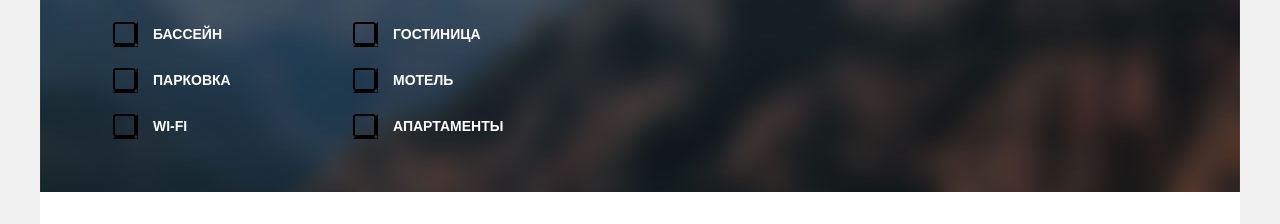
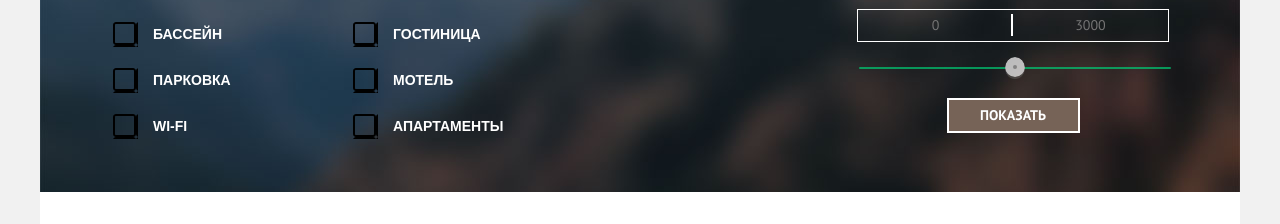
Before and after one commit to Khebnev/Sedona, a plain HTML site: page sedona-hotels.html in a window 1280 px wide. Shown: the part 110-334 px from the top of the page. Drawn offline with Linux system fonts and the light colour scheme.

Commit message:
Добавил базовые стили для блока фильтров

```diff
--- a/css/style.css
+++ b/css/style.css
@@ -922,10 +922,20 @@ img {
 
 
 /*     Страница отолей     */
+.filters {
+/*    display: flex;*/
+/*    width: 1200px;*/
+    padding: 0 73px;
+    box-sizing: border-box;
+
+}
 
 .filter {
     box-sizing: border-box;
-    padding: 0 73px;
+
+    display: flex;
+    width: 1056px;
+    justify-content: space-between;
 }
 
 .filter-left-container {
@@ -1043,7 +1053,126 @@ img {
     top: 0;
     left: 0;
 
-
     background-image: url(../img/checkbox-on.svg);
     opacity: 0.1;
 }
+
+.filter-right-container {
+    flex-basis: 318px;
+    display: flex;
+    flex-wrap: wrap;
+    flex-direction: column;
+/*    display: block;*/
+    padding-left: 10px;
+    box-sizing: border-box;
+/*    align-items: baseline;*/
+/*    align-content: flex-end;*/
+/*    justify-content: flex-end;*/
+}
+
+.filter-right-container .filter-cost {
+    padding-top: 30px;
+    margin-bottom: 12px;
+}
+
+.range-block {
+    display: flex;
+    position: relative;
+    margin-bottom: 10px;
+}
+.range-block::after {
+/*    display: flex;*/
+    position: absolute;
+
+    content: "";
+
+    width: 2px;
+    height: 22px;
+    background-color: #fff;
+
+    top: 5px;
+    left: calc(50% - 2px);
+
+}
+
+.range-block input[type="text"] {
+/*    display: block;*/
+    width: 156px;
+    border: none;
+    text-align: center;
+
+    font-family: 'PT Sans', sans-serif;
+    font-size: 14px;
+    line-height: 21px;
+
+    box-sizing: border-box;
+    padding: 5px;
+}
+.range-block input[type="text"]:first-child {
+    border-left: 1px solid #fff;
+    border-top: 1px solid #fff;
+    border-bottom: 1px solid #fff;
+/*    box-sizing: border-box;*/
+    background-color: transparent;
+}
+.range-block input[type="text"]:last-child {
+    border-right: 1px solid #fff;
+    border-top: 1px solid #fff;
+    border-bottom: 1px solid #fff;
+/*    box-sizing: border-box;*/
+    background-color: transparent;
+}
+
+.range-input-block {
+    display: block;
+}
+
+.range-input-block input[type="range"] {
+    width: 308px;
+}
+
+.range-input-block input[type="range"]{
+-webkit-appearance: none;
+    width: 100%;
+    height: 2px;
+    border-radius: 5px;
+    background: #00ca74;
+    outline: none;
+    opacity: 0.7;
+    -webkit-transition: .2s;
+    transition: opacity .2s;
+}
+
+/* The slider handle (use -webkit- (Chrome, Opera, Safari, Edge) and -moz- (Firefox) to override default look) */
+.range-input-block input[type="range"]::-webkit-slider-thumb {
+    -webkit-appearance: none;
+    appearance: none;
+    width: 20px;
+    height: 23px;
+    border-radius: 50%;
+/*    background: #ffffff;*/
+    background-image: url(../img/filter-button.svg);
+    cursor: pointer;
+}
+.range-input-block input[type="range"]::-moz-range-thumb {
+    width: 20px;
+    height: 20px;
+    border-radius: 50%;
+    background: #4CAF50;
+    cursor: pointer;
+}
+
+.filter-right-container .button-show {
+    display: block;
+    margin: 0 auto;
+    margin-top: 22px;
+
+    font-family: 'PT Sans', sans-serif;
+    font-size: 14px;
+    line-height: 21px;
+    color: #fff;
+    padding: 5px;
+    width: 133px;
+    box-sizing: border-box;
+    border: 2px solid #fff;
+}
--- a/sedona-hotels.html
+++ b/sedona-hotels.html
@@ -95,7 +95,21 @@
                     </ul>
                 </fildset>
             </div>
-
+            <div class="filter-right-container">
+                <fieldset>
+                    <legend class="filter-cost">
+                        Стоимость в сутки (Р):
+                    </legend>
+                    <div class="range-block">
+                        <input type="text" class="cost-min" placeholder="0">
+                        <input type="text" class="cost-max" placeholder="3000">
+                    </div>
+                    <div class="range-input-block">
+                        <input type="range">
+                    </div>
+                    <button class="button button-show">Показать</button>
+                </fieldset>
+            </div>
         </form>
     </section>
 
```
